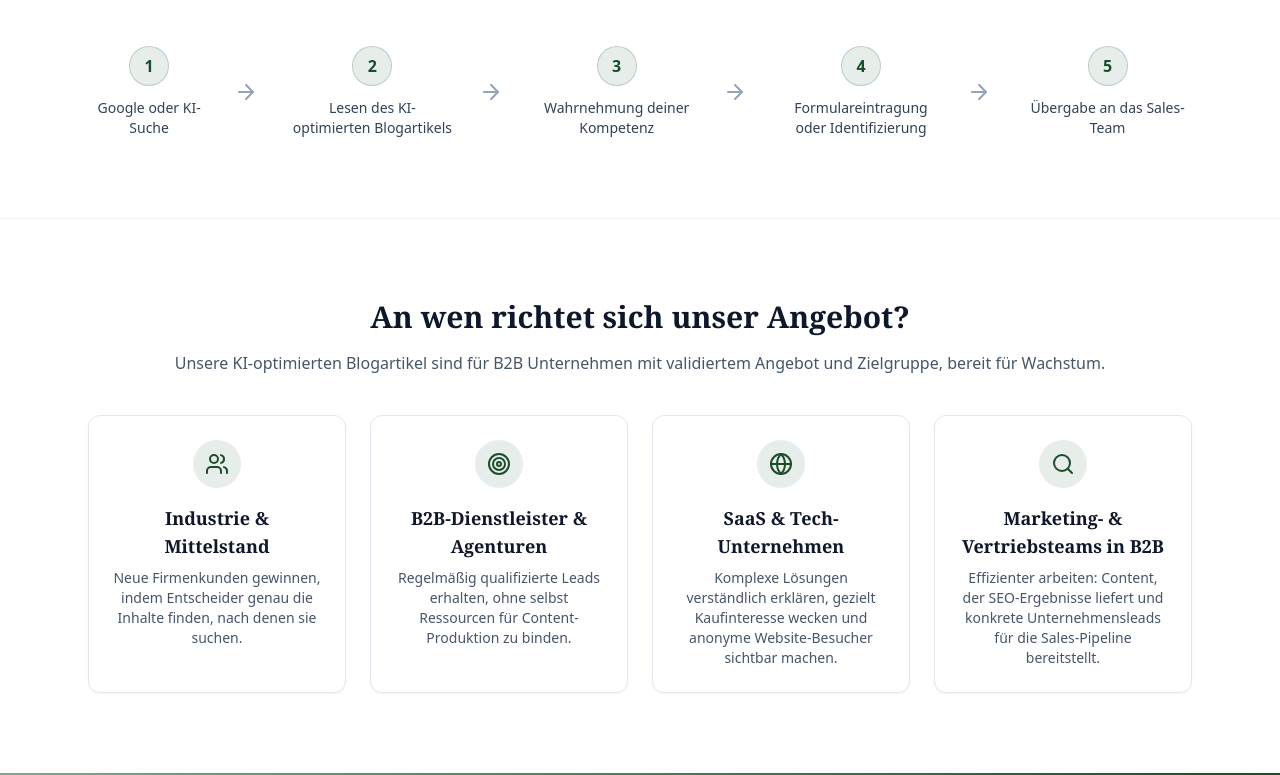
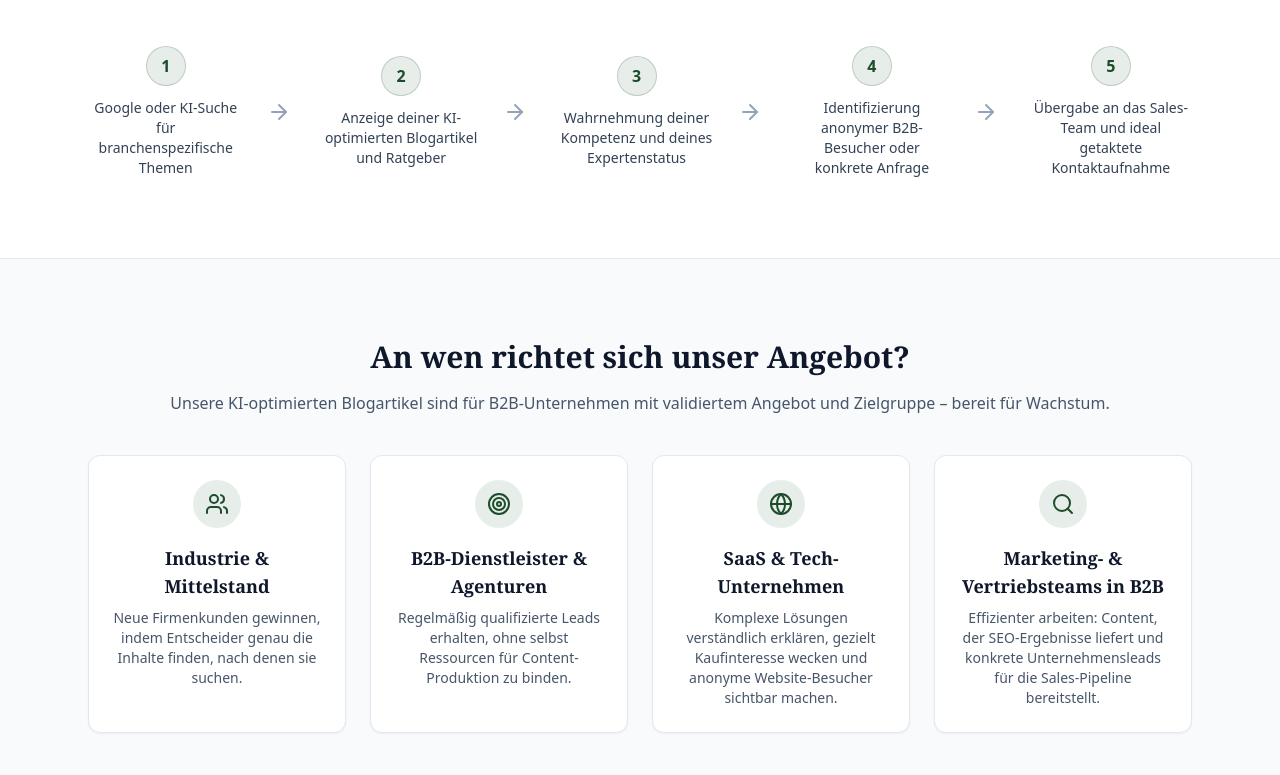
Before and after one commit to lennartnm/findbar_website, a Next.js app: page / in a window 1280 px wide. Shown: the part 4545-5320 px from the top of the page. Built offline with nearby package versions, Linux system fonts and the light colour scheme.

Commit message:
Update page.tsx

```diff
--- a/src/app/page.tsx
+++ b/src/app/page.tsx
@@ -241,11 +241,11 @@ function Hero() {
 /* ---------------------- VisitorRevealSection (overlay info on scan) ---------------------- */
 function VisitorRevealSection() {
   const steps = [
-    "Google oder KI-Suche",
-    "Lesen des KI-optimierten Blogartikels",
-    "Wahrnehmung deiner Kompetenz",
-    "Formulareintragung oder Identifizierung",
-    "Übergabe an das Sales-Team",
+    "Google oder KI-Suche für branchenspezifische Themen",
+    "Anzeige deiner KI-optimierten Blogartikel und Ratgeber",
+    "Wahrnehmung deiner Kompetenz und deines Expertenstatus",
+    "Identifizierung anonymer B2B-Besucher oder konkrete Anfrage",
+    "Übergabe an das Sales-Team und ideal getaktete Kontaktaufnahme",
   ];
 
   const companies = [
@@ -790,19 +790,23 @@ function IdentificationSection() {
   ];
 
   return (
-    <section id="identification" className="bg-white py-20 border-t border-slate-100">
+    <section
+      id="identification"
+      className="py-20 border-t border-slate-200 bg-slate-50"
+    >
       <div className={containerClass}>
         <h2 className={`text-3xl font-semibold text-center ${serifClass}`}>
           An wen richtet sich unser Angebot?
         </h2>
         <p className="mt-4 text-center text-slate-600">
-         Unsere KI-optimierten Blogartikel sind für B2B Unternehmen mit validiertem Angebot und Zielgruppe, bereit für Wachstum.
+          Unsere KI-optimierten Blogartikel sind für B2B-Unternehmen mit validiertem Angebot und Zielgruppe – bereit für Wachstum.
         </p>
+
         <div className="mt-10 grid grid-cols-1 gap-6 md:grid-cols-4">
           {zielgruppen.map((z, i) => (
             <div
               key={i}
-              className="rounded-xl border border-slate-200 bg-white p-6 text-center shadow-sm hover:shadow-md transition-shadow"
+              className="rounded-xl border border-slate-200 bg-white p-6 text-center shadow-sm transition-shadow hover:shadow-md"
             >
               <div className="mx-auto mb-4 flex h-12 w-12 items-center justify-center rounded-full bg-[#1b4d2b1A] text-[#1b4d2b]">
                 <z.icon className="h-6 w-6" />
@@ -1188,14 +1192,21 @@ export default function FindbarPage() {
 
   <footer className="border-t border-slate-100 py-8 text-center text-sm text-slate-500">
   <div className="space-x-4">
-          <a href="#">Impressum</a>
-          <a href="#">AGB</a>
-          <a href="#">Datenschutz</a>
+    <a href="/impressum" className="hover:text-slate-700 transition-colors">
+      Impressum
+    </a>
+    <a href="/agb" className="hover:text-slate-700 transition-colors">
+      AGB
+    </a>
+    <a href="/datenschutz" className="hover:text-slate-700 transition-colors">
+      Datenschutz
+    </a>
   </div>
   <p className="mt-3">
     © {new Date().getFullYear()} findbar. Alle Rechte vorbehalten.
   </p>
 </footer>
+
 
       {/* Calendly Popup */}
       <CalendlyModal
```
Lines whose indentation alone changed are shown as unchanged.
